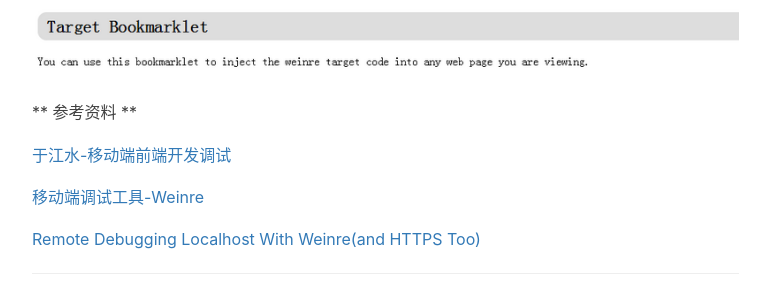
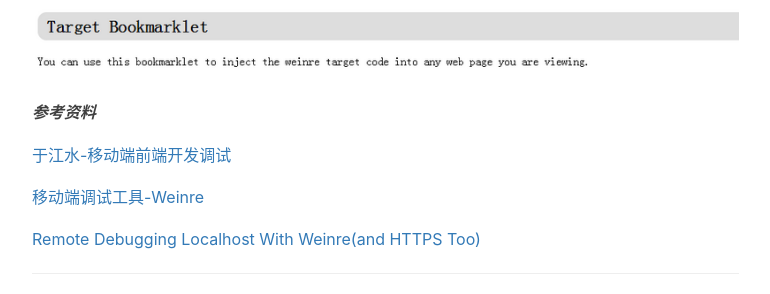
Before and after one commit to smart-Jenny/smart-Jenny.github.io, a Jekyll site: the page built from _posts/2016-03-22-remote-debug.md, in a window 1280 px wide and 900 px high, scrolled down 3935 px. Shown: the part 158-452 px from the top of the window, without its empty margins (233-1003 px from the left). Built offline with Jekyll 4.4.1, drawn with Linux system fonts in a browser that asks for light colours; nearby versions of some CDN libraries; comment, search, counter and statistics services are not loaded.

Commit message:
修复文章样式

```diff
--- a/_posts/2016-03-22-remote-debug.md
+++ b/_posts/2016-03-22-remote-debug.md
@@ -62,7 +62,7 @@
 
 ![](/img/remote-debug/8.png)
 
-** 参考资料 **
+***参考资料***
 
 [于江水-移动端前端开发调试](http://yujiangshui.com/multidevice-frontend-debug)
 
```
